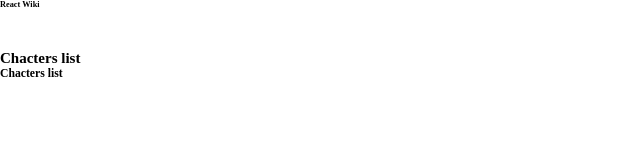
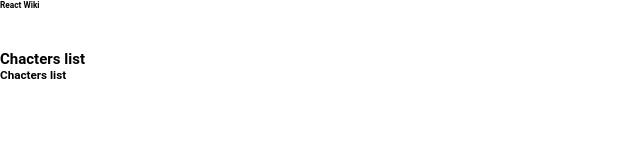
Before and after one commit to SebastianBC09/React-Wiki-Project, a React (Create React App) app: page / in a window 1280 px wide. Shown: the top 160 px of the page, without its empty margins (0-640 px from the left). Built offline with nearby package versions, Linux system fonts and the light colour scheme; no server answers.

Commit message:
CSS Filed edited: Font family added to the file.

```diff
--- a/src/App.css
+++ b/src/App.css
@@ -1,3 +1,6 @@
+/* Titles -> font-family: 'Hind', sans-serif; */
+/* Texts -> font-family: 'Roboto', sans-serif; */
+
 :root {
   --grey-blue: #4980AF;
   --grey-green: #14B7B7;
@@ -20,4 +23,5 @@
 
 html {
   font-size: 62.5%;
+  font-family: "Roboto", sans-serif;
 }
```
